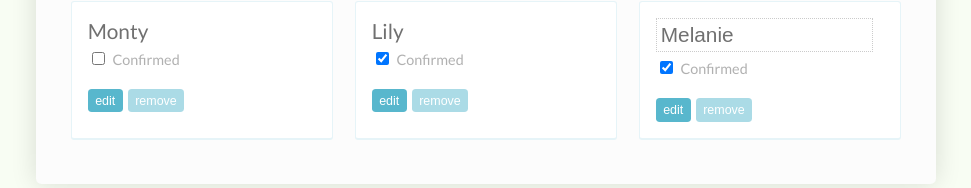
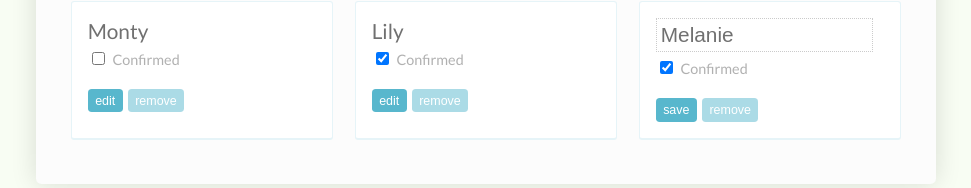
Before and after one commit to HeWhoShallNotBeMentioned/TH-React_by_Example_RSVP, a React (Create React App) app in the folder rsvp/: page / in a window 1280 px wide. Shown: the part 492-680 px from the top of the page, without its empty margins (154-1125 px from the left). Built offline with nearby package versions, Linux system fonts and the light colour scheme.

Commit message:
add feature to change guest name in state and change edit/save button text

```diff
--- a/rsvp/src/App.js
+++ b/rsvp/src/App.js
@@ -39,6 +39,7 @@
     });
   }
 
+
   toggleConfirmationAt = (index) => {
     this.toggleGuestPropertyAt("isConfirmed", index);
   }
@@ -46,6 +47,22 @@
   toggleEditingAt = (index) => {
     this.toggleGuestPropertyAt("isEditing", index);
   }
+
+  setNameAt = (name, indexToChange) => {
+    this.setState({
+      guests: this.state.guests.map((guest, index) => {
+        if (index === indexToChange) {
+          return {
+            ...guest,
+            name
+          };
+        } else {
+          return guest
+        }
+      })
+    });
+  }
+
 
   getTotalInvited = () => this.state.guests.length;
   //getAttendingGuests = () =>
@@ -85,9 +102,12 @@
               </tr>
             </tbody>
           </table>
-          <GuestList guests={this.state.guests}
-          toggleConfirmationAt = {this.toggleConfirmationAt}
-          toggleEditingAt = {this.toggleEditingAt}/>
+          <GuestList
+            guests={this.state.guests}
+            toggleConfirmationAt = {this.toggleConfirmationAt}
+            toggleEditingAt = {this.toggleEditingAt}
+            setNameAt = {this.setNameAt}
+          />
         </div>
       </div>
     );
--- a/rsvp/src/Guest.js
+++ b/rsvp/src/Guest.js
@@ -7,7 +7,8 @@
 
 
   <li>
-    <GuestName isEditing={props.isEditing}>
+    <GuestName isEditing={props.isEditing}
+    handleNameEdits = {(e) => {props.setName(e.target.value)}}>
       {props.name}
     </GuestName>
     <label>
@@ -16,7 +17,7 @@
         checked={props.isConfirmed}
         onChange={props.handleConfirmation} /> Confirmed
     </label>
-    <button onClick={props.handleToggleEditing}>edit</button>
+    <button onClick={props.handleToggleEditing}>{props.isEditing ? "save" : "edit"}</button>
     <button>remove</button>
   </li>;
 
@@ -26,6 +27,7 @@
   isEditing: PropTypes.bool.isRequired,
   handleConfirmation: PropTypes.func.isRequired,
   handleToggleEditing: PropTypes.func.isRequired,
+  setName: PropTypes.func.isRequired,
 }
 
 export default Guest;
--- a/rsvp/src/GuestList.js
+++ b/rsvp/src/GuestList.js
@@ -12,7 +12,8 @@
       isConfirmed={guest.isConfirmed}
       isEditing={guest.isEditing}
       handleConfirmation={ () => {props.toggleConfirmationAt(index)}}
-      handleToggleEditing={ () => {props.toggleEditingAt(index)}} />
+      handleToggleEditing={ () => {props.toggleEditingAt(index)}}
+      setName={text => {props.setNameAt(text, index)}} />
   )}
 </ul>;
 
@@ -22,6 +23,7 @@
   guests: PropTypes.array.isRequired,
   toggleConfirmationAt: PropTypes.func.isRequired,
   toggleEditingAt: PropTypes.func.isRequired,
+  setNameAt: PropTypes.func.isRequired,
 }
 
 export default GuestList;
--- a/rsvp/src/GuestName.js
+++ b/rsvp/src/GuestName.js
@@ -6,7 +6,8 @@
 const GuestName = (props) => {
   if (props.isEditing) {
     return (
-      <input type="text" value={props.children} />
+      <input type="text" value={props.children}
+      onChange={props.handleNameEdits} />
     );
   } else {
     return (
@@ -17,6 +18,7 @@
 
 GuestName.propTypes = {
   isEditing: PropTypes.bool.isRequired,
+  handleNameEdits: PropTypes.func.isRequired,
 };
 
 export default GuestName;
```
